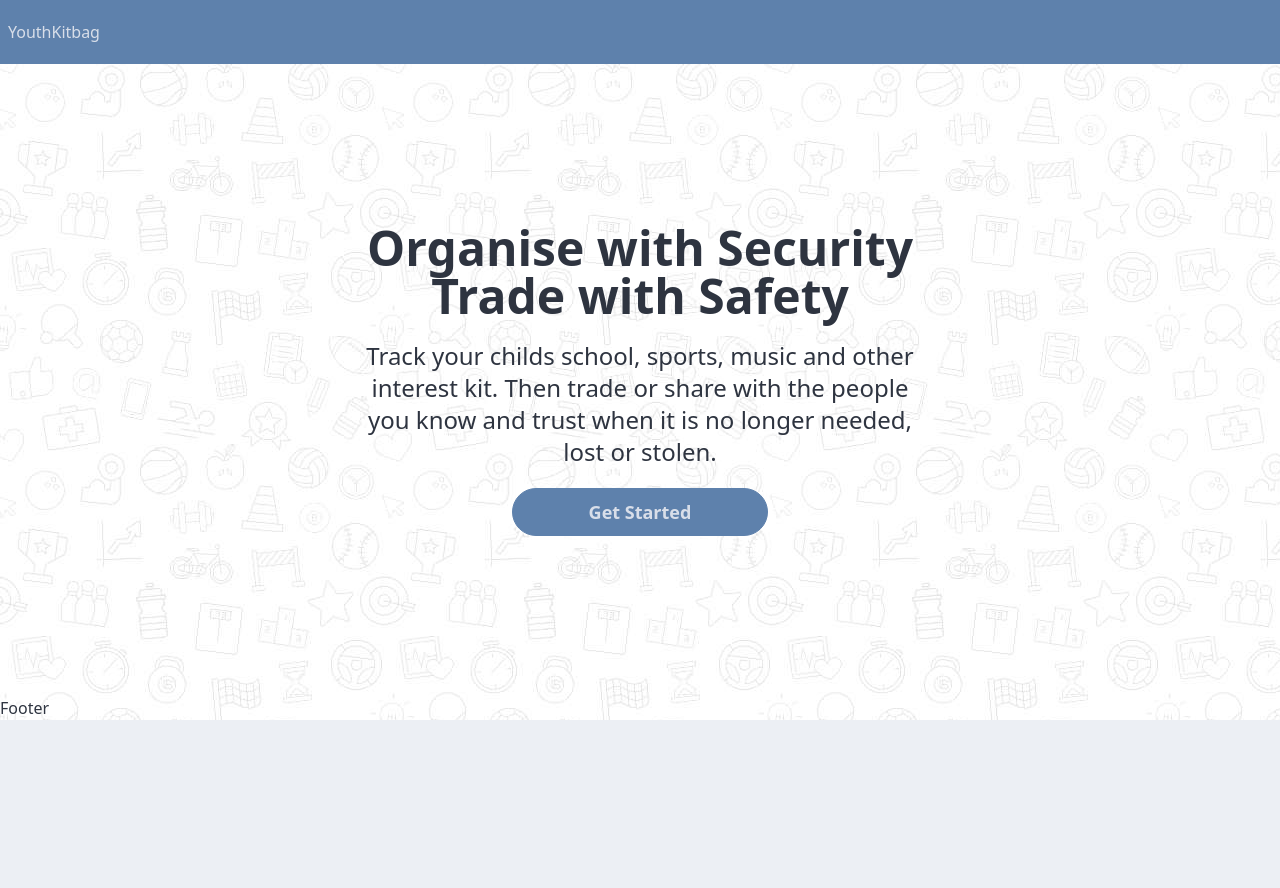
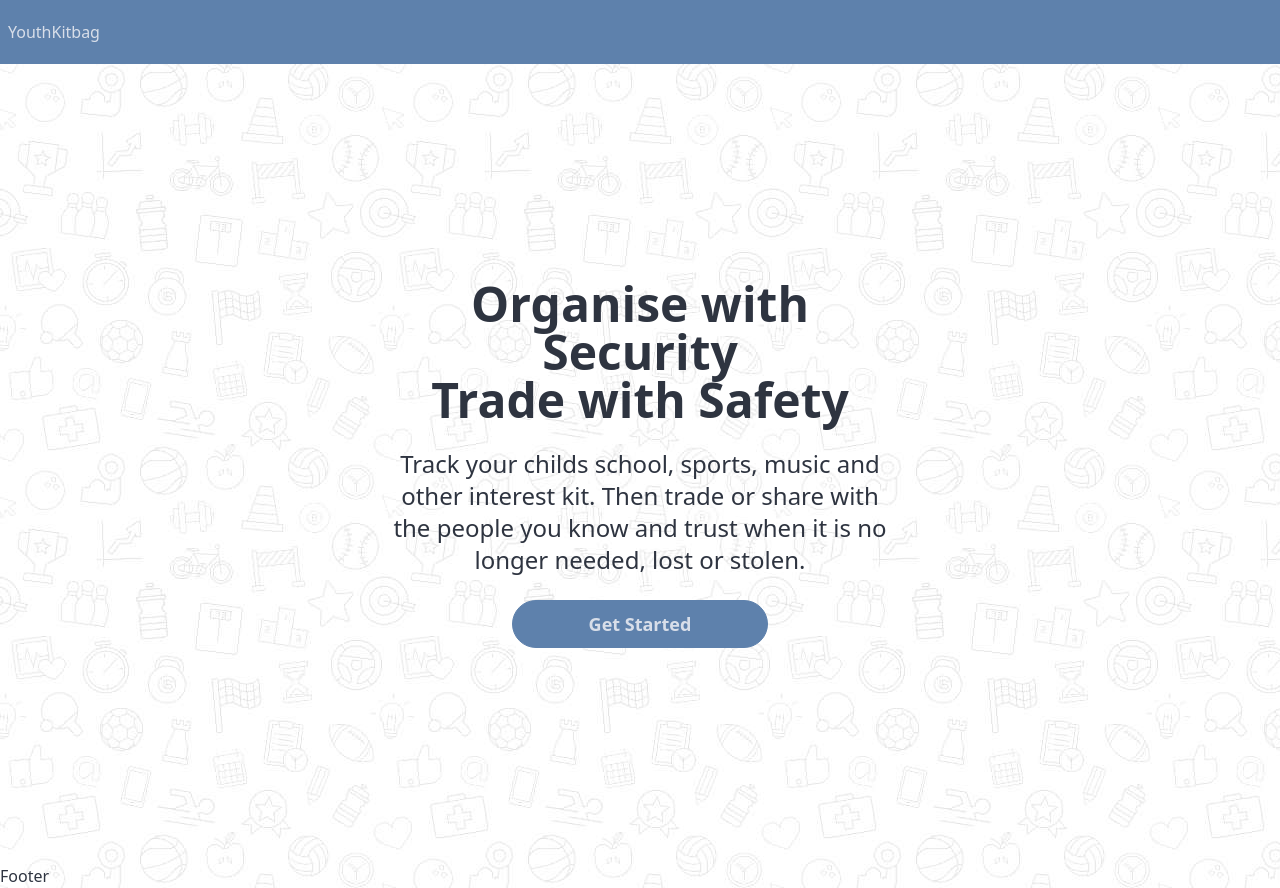
Before and after one commit to pgmoir/youthkitbag-ui-v2-nextjs, a Next.js app: page / in a window 1280 px wide. Before the commit the page ends 800 px from the top, so only its background shows below. Built offline with nearby package versions, Linux system fonts and the light colour scheme.

Commit message:
Restructe where page sepecific components lie and use hero s ection

```diff
--- /dev/null
+++ b/src/app/HeroSections.tsx
@@ -0,0 +1,23 @@
+export const HeroSectionOrganise = () => {
+  return (
+    <div className="hero min-h-screen">
+      <div className="hero-content text-center">
+        <div className="max-w-lg">
+          <h1 className="text-5xl font-semibold">
+            Organise with Security
+            <br />
+            Trade with Safety
+          </h1>
+          <p className="text-2xl py-6">
+            Track your childs school, sports, music and other interest kit. Then
+            trade or share with the people you know and trust when it is no
+            longer needed, lost or stolen.
+          </p>
+          <button className="btn btn-lg btn-wide btn-primary text-base-300 rounded-full">
+            Get Started
+          </button>
+        </div>
+      </div>
+    </div>
+  );
+};
--- a/src/app/page.tsx
+++ b/src/app/page.tsx
@@ -1,9 +1,9 @@
-import HeroSection from '../components/HeroSection';
+import { HeroSectionOrganise } from './HeroSections';
 
-export default function LoggedOutLanding() {
+export default function LoggedOutHome() {
   return (
-    <div className="flex flex-col items-center text-center">
-      <HeroSection />
+    <div>
+      <HeroSectionOrganise />
     </div>
   );
 }
--- a/src/components/HeroSection.tsx
+++ /dev/null
@@ -1,21 +0,0 @@
-const HeroSection = () => {
-  return (
-    <div className="w-xl py-40 justify-center items-center">
-      <h1 className="text-5xl font-semibold mb-5">
-        Organise with Security
-        <br />
-        Trade with Safety
-      </h1>
-      <p className="text-2xl mb-5">
-        Track your childs school, sports, music and other interest kit. Then
-        trade or share with the people you know and trust when it is no longer
-        needed, lost or stolen.
-      </p>
-      <button className="btn btn-lg btn-wide btn-primary text-base-300 rounded-full">
-        Get Started
-      </button>
-    </div>
-  );
-};
-
-export default HeroSection;
```
Also changed, not shown: src/app/layout.tsx (+0 -7 lines).
